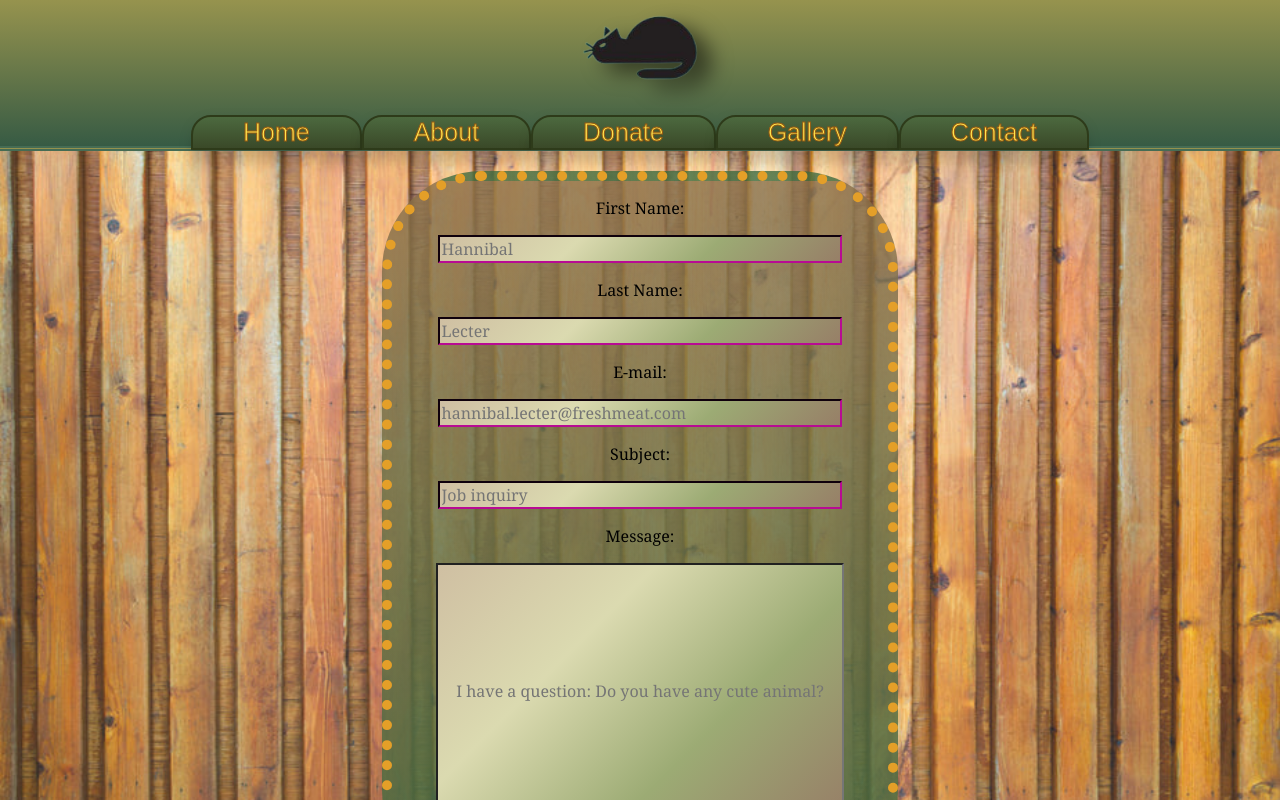
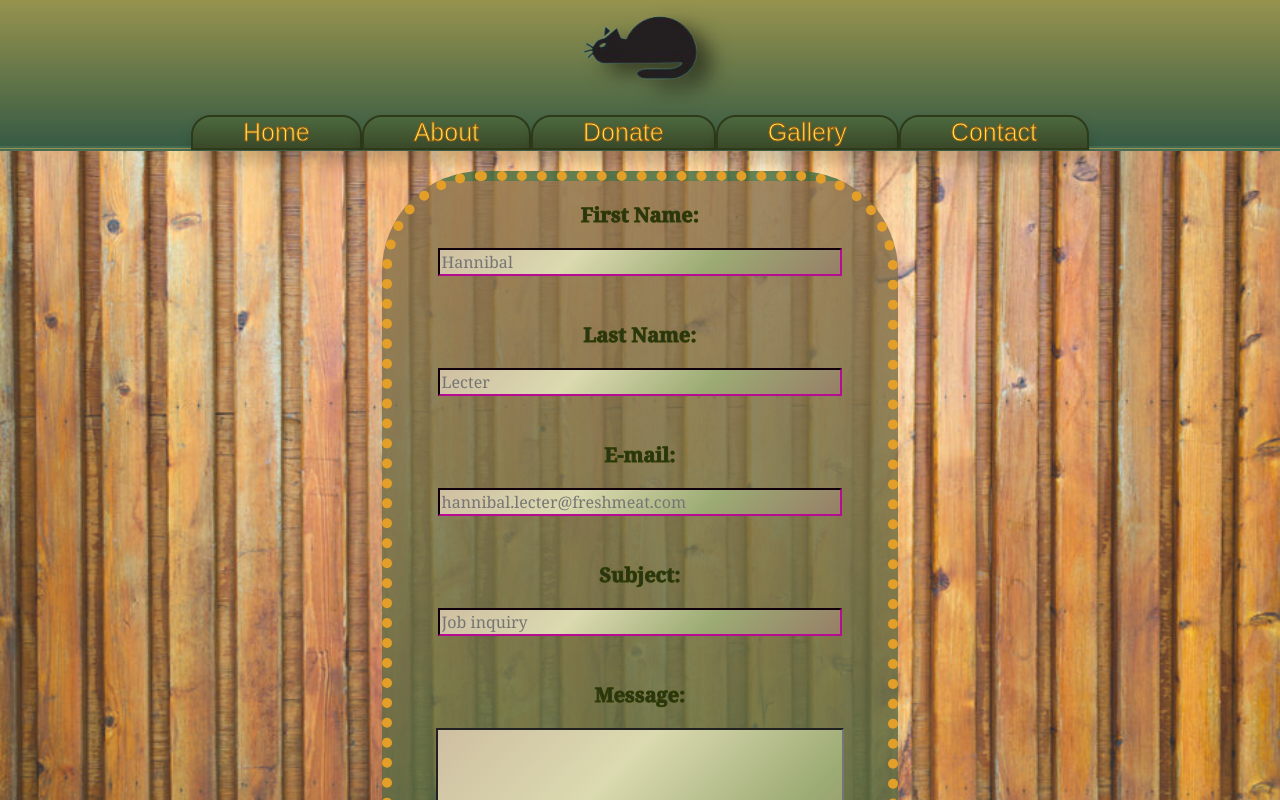
Before and after one commit to CodecoolGlobal/react-for-a-cause-react-rBabett, a React (Create React App) app in the folder cat-react/: page / in a window 1280 px wide. Both pictures are taken after a click on the button "Contact". Shown: the top 800 px of the page. Built offline with nearby package versions, Linux system fonts and the light colour scheme.

Commit message:
fix contact page style

```diff
--- a/cat-react/src/components/Contact.js
+++ b/cat-react/src/components/Contact.js
@@ -89,17 +89,32 @@ const Contact = (actvivePage) => {
 
 
   let content =
-  <div className="contacform"><p>First Name:</p>
+  <div className="contacform">
+
+    <div className="input_segments">
+    <p className="input">First Name:</p>
     {firstNameInputField}
-    <p>Last Name:</p>
+    </div>
+
+    <div className="input_segments">
+    <p className="input">Last Name:</p>
     {lastNameInputField}
-    <p>E-mail:</p>
+    </div>
+
+    <div className="input_segments">
+    <p className="input">E-mail:</p>
     {emailInputField}
-    <p>Subject:</p>
+    </div>
+
+    <div className="input_segments">
+    <p className="input">Subject:</p>
     {subjectInputField}
-    <p>Message:</p>
+    </div>
+
+    <div className="input_segments">
+    <p className="input">Message:</p>
     {messageInputField}
-    <br></br>
+    </div>
     <br></br>
     <Button className="submit_buttons" text='Submit' handleClick={submitKey}/></div>;
 
```
